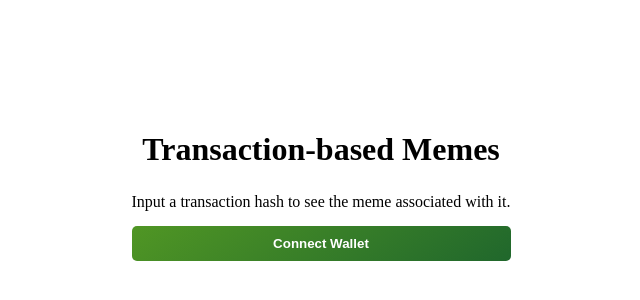
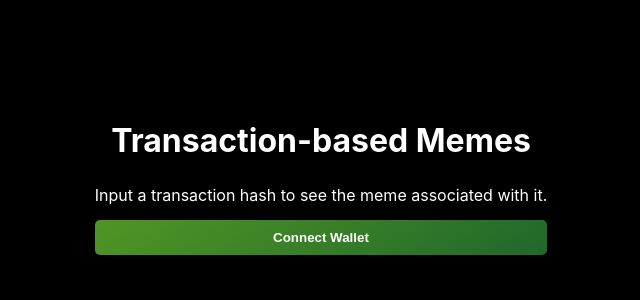
Before and after one commit to cytronicoder/transaction-based-meme, a React (Vite) app: page / in a window 1280 px wide. Shown: the part 212-512 px from the top of the page, without its empty margins (319-959 px from the left). Built offline with nearby package versions, Linux system fonts and the light colour scheme.

Commit message:
Add CSS to overall page

```diff
--- /dev/null
+++ b/src/index.css
@@ -0,0 +1,16 @@
+body {
+    margin: 0;
+    font-family: -apple-system, BlinkMacSystemFont, "Segoe UI", "Roboto",
+        "Oxygen", "Ubuntu", "Cantarell", "Fira Sans", "Droid Sans",
+        "Helvetica Neue", sans-serif;
+    -webkit-font-smoothing: antialiased;
+    -moz-osx-font-smoothing: grayscale;
+
+    color: white;
+    background-color: black;
+}
+
+code {
+    font-family: source-code-pro, Menlo, Monaco, Consolas, "Courier New",
+        monospace;
+}
--- a/src/index.jsx
+++ b/src/index.jsx
@@ -1,6 +1,7 @@
 import React from 'react'
 import ReactDOM from 'react-dom/client'
 import App from './App'
+import './index.css'
 
 ReactDOM.createRoot(document.getElementById('root')).render(
 	<React.StrictMode>
```
